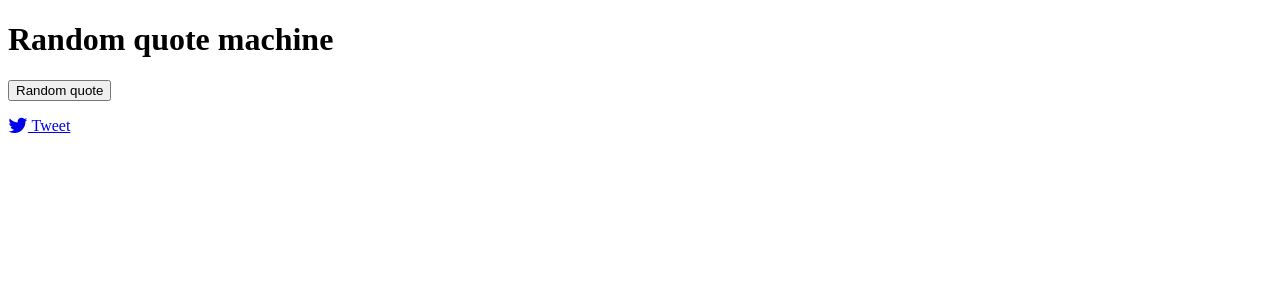
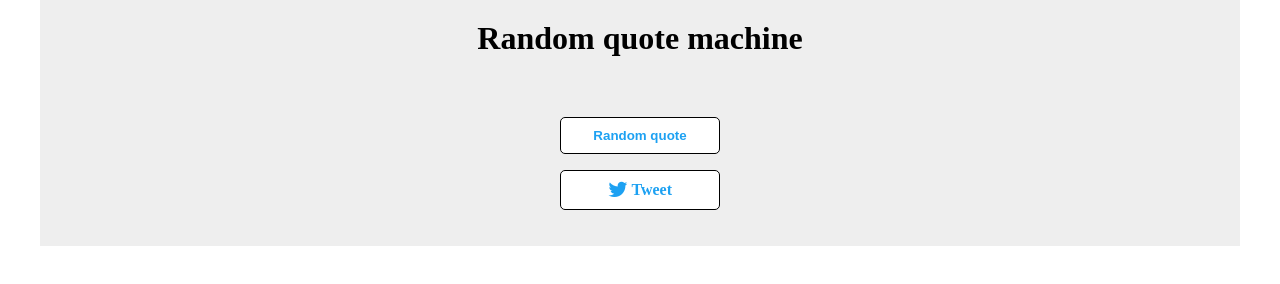
Before and after one commit to lukasz341/Project-12.5, a plain HTML site: page index.html in a window 1280 px wide. Drawn offline with nearby package versions, Linux system fonts and the light colour scheme; no server answers.

Commit message:
poprawa wyglądu

```diff
--- a/css/style.css
+++ b/css/style.css
@@ -1,13 +1,62 @@
-.card-placeholder {
-	background: red;
+* {
+	box-sizing: border-box;
 }
 
-.column {
-	float: left;
-	margin: 15px;
-	max-width: 33%;
+body {
+	margin:0;
+	padding: 0;
+}
+main {
+	margin: 0 auto;
+	max-width: 1200px;
+	text-align: center;
+	background-color:#EEEEEE;
+	padding: 20px;
 }
 
-.title {
-	margin: 15px;
+a:link, a:visited {
+	text-decoration: none;
+	color: black;
 }
+
+.random {
+	margin-top: 60px;
+}
+
+.quote {
+	font-style: italic;
+	margin-top: 50px;
+}
+
+h1 {
+	margin: 0;
+}
+
+button, a  {
+	cursor: pointer;
+	background-color: white;
+	color:#1da1f2;
+	border: 1px solid black;
+	padding: 10px;
+	width: 160px;
+	display: inline-block;
+	font-weight: bold;
+	border-radius: 5px;
+	transition: 0.3s;
+}
+
+button:active, button:focus {
+	outline: none;
+}
+a.tweet {
+	color: #1da1f2;
+	background-color: white;
+	border: 1px solid black;
+}
+
+a.tweet:hover, button:hover {
+	color: white;
+	background-color: #1da1f2;
+	border: none;
+	transition: 0.3s;
+}
--- a/index.html
+++ b/index.html
@@ -20,7 +20,7 @@
             <h2 class="quote"></h2>
             <h3 class="author"></h3>
         </div>
-        <div>
+        <div class="random">
             <button class="trigger"> Random quote </button>
            <p> <a href="#" target="_blank" class="tweet"><i class="fa fa-lg fa-twitter"></i> Tweet</a></p>
         </div>
```
